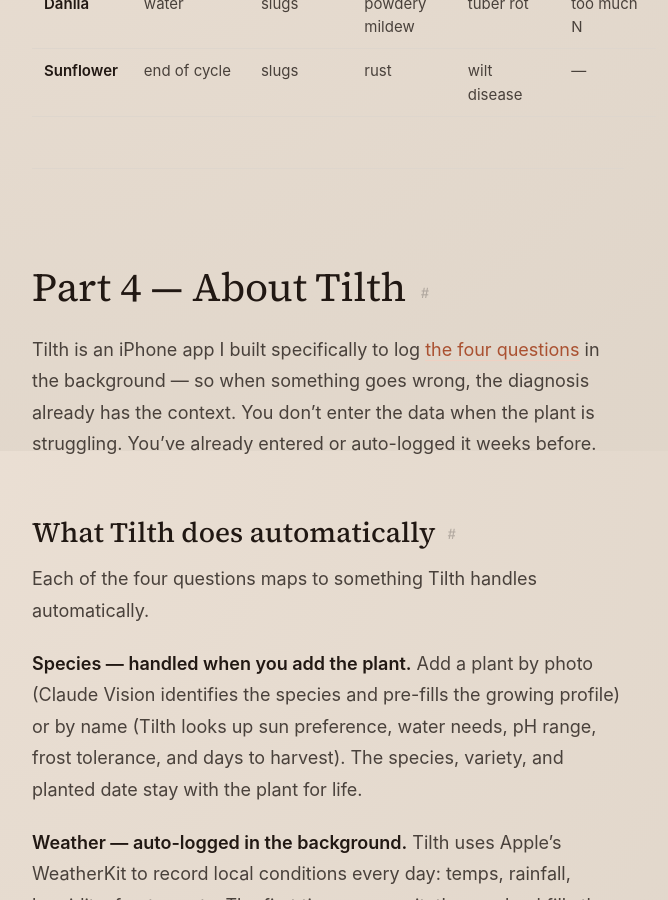
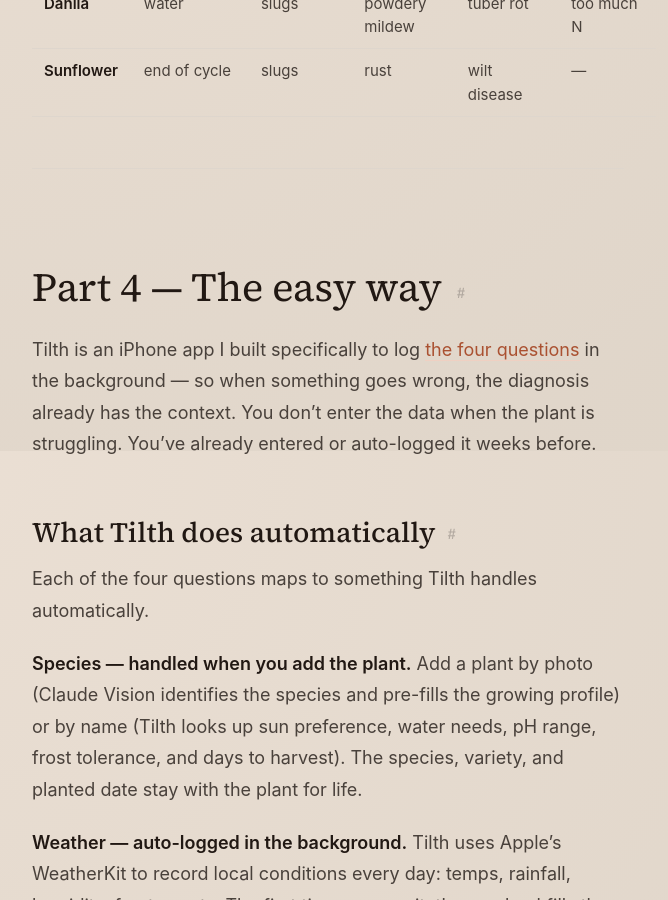
Before and after one commit to blasian/tilth-site, a Jekyll site: the page built from guide/index.md, in a window 1280 px wide and 900 px high, scrolled down 25649 px. Shown: the whole window, without its empty margins (312-980 px from the left). Built offline with Jekyll 4.4.1, drawn with Linux system fonts in a browser that asks for light colours; some of the changed text lies outside the part shown.

Commit message:
Rename Part 4 from "About Tilth" to "The easy way"
Catchier than the descriptive "About Tilth" and ties directly to the
closing line of the honest version: "Tilth is the easy version of
doing [the four questions] every day."

The descriptive titling pattern (Part 1 = symptom, Part 2 = causes,
Part 3 = matrix) holds for the reference sections; Part 4 is the
appendix and can carry a less formal title that signals the change
in register. Anchor ID #part-4 unchanged — no inbound link breakage.

Co-Authored-By: Claude Opus 4.7 (1M context) <noreply@anthropic.com>

```diff
--- a/guide/index.md
+++ b/guide/index.md
@@ -17,7 +17,7 @@ This guide covers the most common diagnoses for vegetable and ornamental gardens
 2. [Diagnose by symptom](#part-1)
 3. [Cause categories](#part-2)
 4. [Symptom × plant matrix](#part-3)
-5. [About Tilth](#part-4)
+5. [The easy way](#part-4)
 
 ---
 
@@ -405,7 +405,7 @@ The terse version. Each cell is the most likely starting hypothesis given just p
 
 ---
 
-## Part 4 — About Tilth {#part-4}
+## Part 4 — The easy way {#part-4}
 
 Tilth is an iPhone app I built specifically to log [the four questions](#four-questions) in the background — so when something goes wrong, the diagnosis already has the context. You don't enter the data when the plant is struggling. You've already entered or auto-logged it weeks before.
 
```
